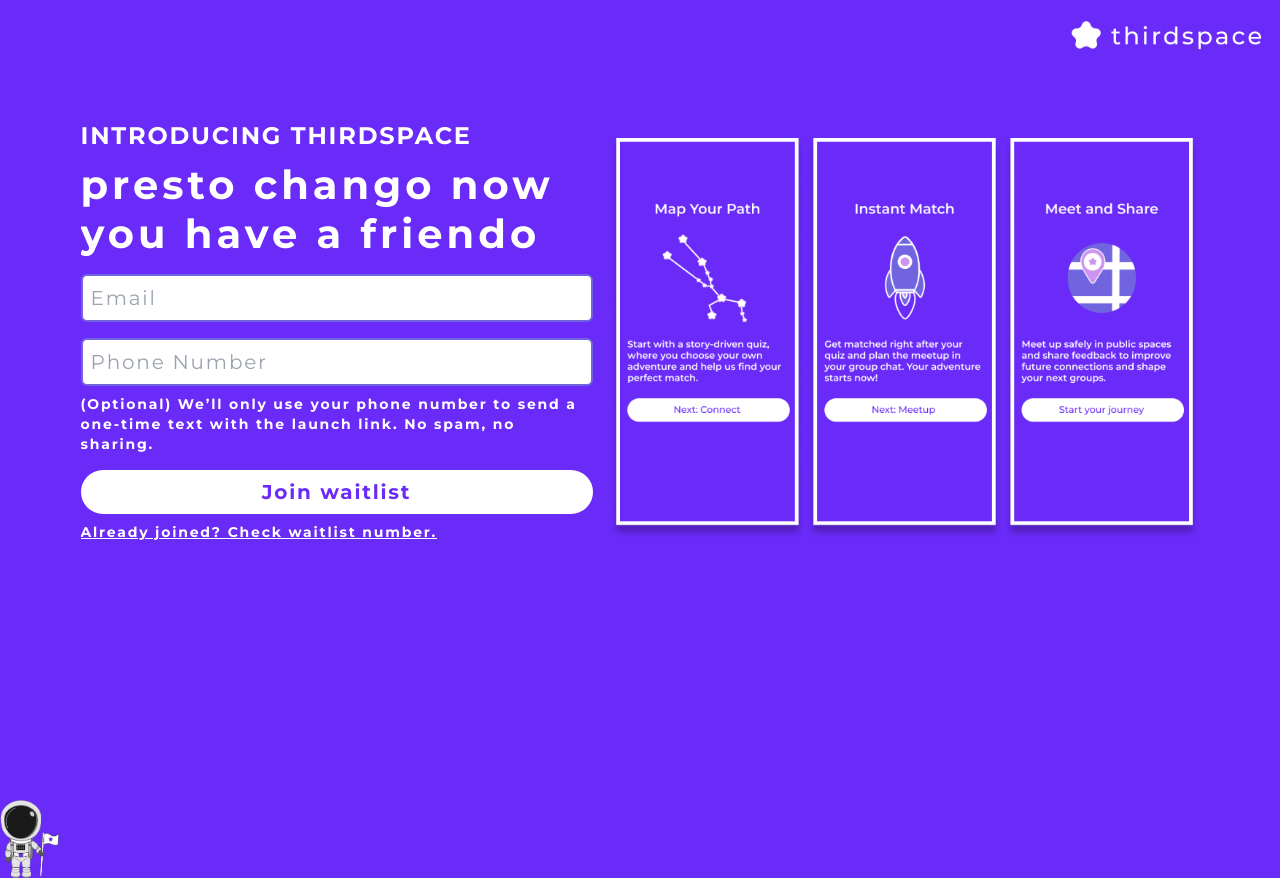
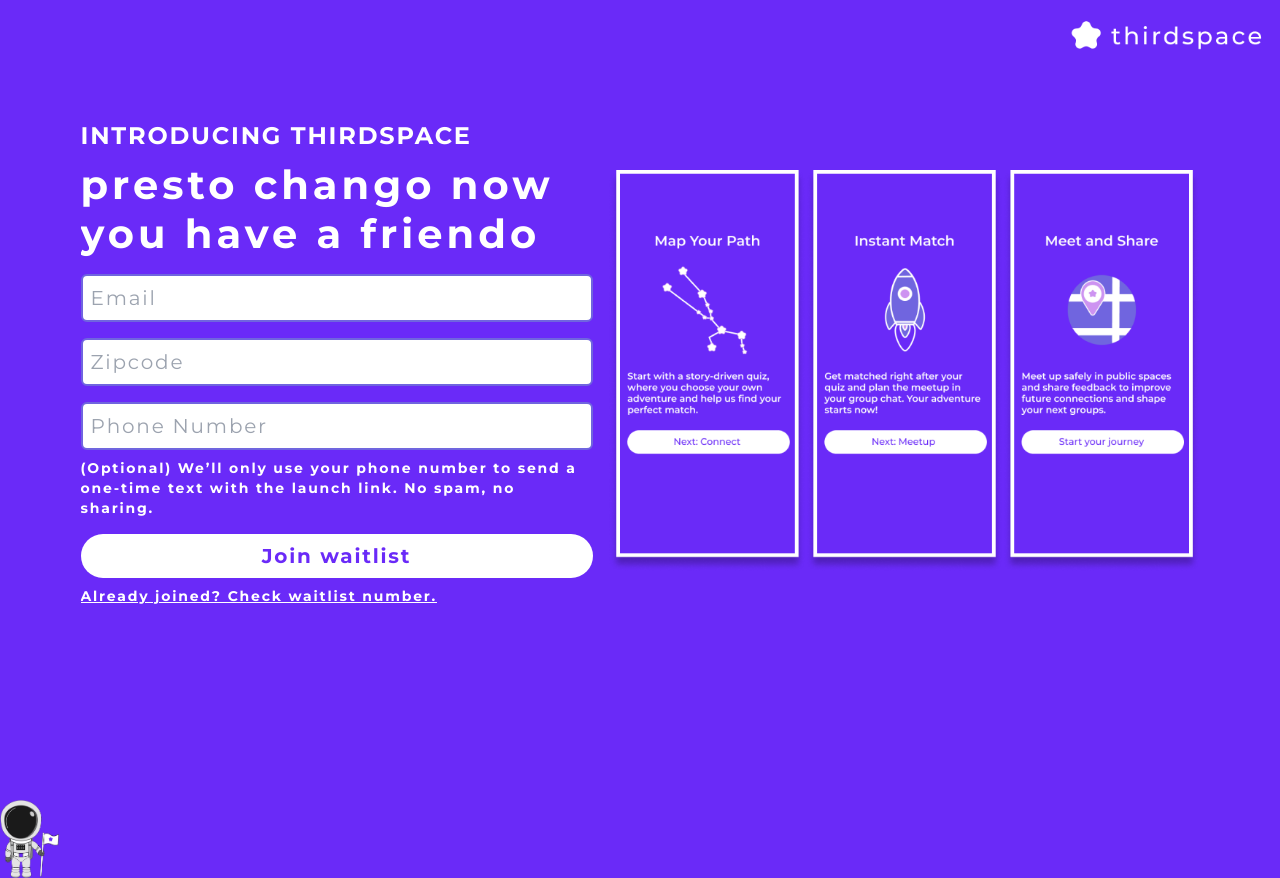
Before and after one commit to CamillaCoronado/thirdspacewebsite, a SvelteKit app: page / in a window 1280 px wide. Built offline with nearby package versions, Linux system fonts and the light colour scheme; no server answers.

Commit message:
add zipcode

```diff
--- a/src/app.css
+++ b/src/app.css
@@ -121,3 +121,15 @@
 		transform: translateY(0) rotate(-5deg);
 	}
 } */
+
+/* Hide arrows in Webkit browsers (Chrome, Safari, Edge) */
+input[type="number"]::-webkit-outer-spin-button,
+input[type="number"]::-webkit-inner-spin-button {
+    -webkit-appearance: none;
+    margin: 0;
+}
+
+/* Hide arrows in Firefox */
+input[type="number"] {
+    -moz-appearance: textfield;
+}
--- a/src/routes/+page.svelte
+++ b/src/routes/+page.svelte
@@ -4,6 +4,7 @@
   import { v4 as uuidv4 } from 'uuid';
   let email = '';
   let phone = '';
+  let zipcode: number | null = null;
   let waitlistLink: string = "";
   let populateWaitlistInfo: number;
 
@@ -21,7 +22,7 @@
   e.preventDefault();
 
   try {
-    const result = await addToWaitlist(email, phone);
+    const result = await addToWaitlist(email, zipcode, phone, );
 
     if (result) {
     handleWaitlistAction("waitlistSuccess");
@@ -67,13 +68,6 @@
     throw error;
   }
 };
-
-interface User {
-  id: string;
-  waitlist_number: number;
-  referral_count: number;
-  isValid?: boolean;  // Making isValid optional since it's a derived property
-}
 
 export const incrementReferralCount = async (uniqueId: string) => {
   try {
@@ -163,23 +157,31 @@
   // return `http://localhost:5173/?referral=${uniqueId}`;
 };
 
-export const addToWaitlist = async (email: string, phone?: string) => {
+export const addToWaitlist = async (email: string, zipcode: number | null, phone?: string) => {
   try {
-    if (!email)  {
-      handleError("Please provide email to join the waitlist.")
+    if (!email) {
+      handleError("Please provide email to join the waitlist.");
       return false;
     }
+
+    if(zipcode != null) {
+      let zipcodeStr = zipcode.toString();
+      if (zipcodeStr.length != 5) {
+        handleError("Zipcode format is invalid.")
+        return false;
+      }
+    }
+
 
     if ((email && !validateEmail(email)) || (phone && !validatePhone(phone))) return false;
 
     const waitlistRef = collection(firestore, 'waitlist');
-
     const uniqueLink = generateUniqueLink();
-    const waitlistNumber = await getNextWaitlistNumber();
     const referralCount = 0;
 
-    const data: Partial<{ email: string; phone: string; waitlist_number: number; unique_link: string; referral_count: number; }> = {
-      waitlist_number: waitlistNumber,
+    // Add the user with waitlist_number set to 0 initially
+    const data: Partial<{ email: string; phone: string; waitlist_number: number; zipcode: number; unique_link: string; referral_count: number; }> = {
+      waitlist_number: 0,  // Placeholder waitlist number
       unique_link: uniqueLink,
       referral_count: referralCount,
     };
@@ -187,7 +189,23 @@
     if (email) data.email = email;
     if (phone) data.phone = phone;
 
-    await addDoc(waitlistRef, data);
+    if (zipcode != null) {
+      data.zipcode = zipcode;
+    }
+
+    console.log("email: ", email, " (Type: ", typeof email, ")");
+    console.log("phone: ", phone, " (Type: ", typeof phone, ")");
+    console.log("zipcode: ", zipcode, " (Type: ", typeof zipcode, ")");
+    console.log("waitlist_number: ", data.waitlist_number, " (Type: ", typeof data.waitlist_number, ")");
+    console.log("unique link: ", uniqueLink, " (Type: ", typeof uniqueLink, ")");
+    console.log("referral count: ", referralCount, " (Type: ", typeof referralCount, ")");
+
+    // Add the document with the placeholder waitlist number
+    const docRef = await addDoc(waitlistRef, data);
+
+    // After successful addition, get the next waitlist number and update the document
+    const waitlistNumber = await getNextWaitlistNumber();
+    await updateDoc(docRef, { waitlist_number: waitlistNumber });
 
     return true;
   } catch (error) {
@@ -195,6 +213,7 @@
     throw error;
   }
 };
+
 
 export const getWaitlistInfo = async (email?: string, phone?: string) => {
   try {
@@ -268,6 +287,7 @@
 function clearAllTextInputs(): void {
   phone = '';
   email = '';
+  zipcode = null;
 }
 
 export function validateEmail(email: string): boolean {
@@ -355,6 +375,12 @@
               bind:value={email}
               class="mb-16 text-xl block w-full px-8 py-8 border-2 border-medium-indigo rounded-md"
             />
+            <input
+              type="number"
+              placeholder="Zipcode"
+              bind:value={zipcode}
+              class="mb-16 text-xl block w-full px-8 py-8 border-2 border-medium-indigo rounded-md"
+              />
             <input
               type="text"
               id="phone"
```
